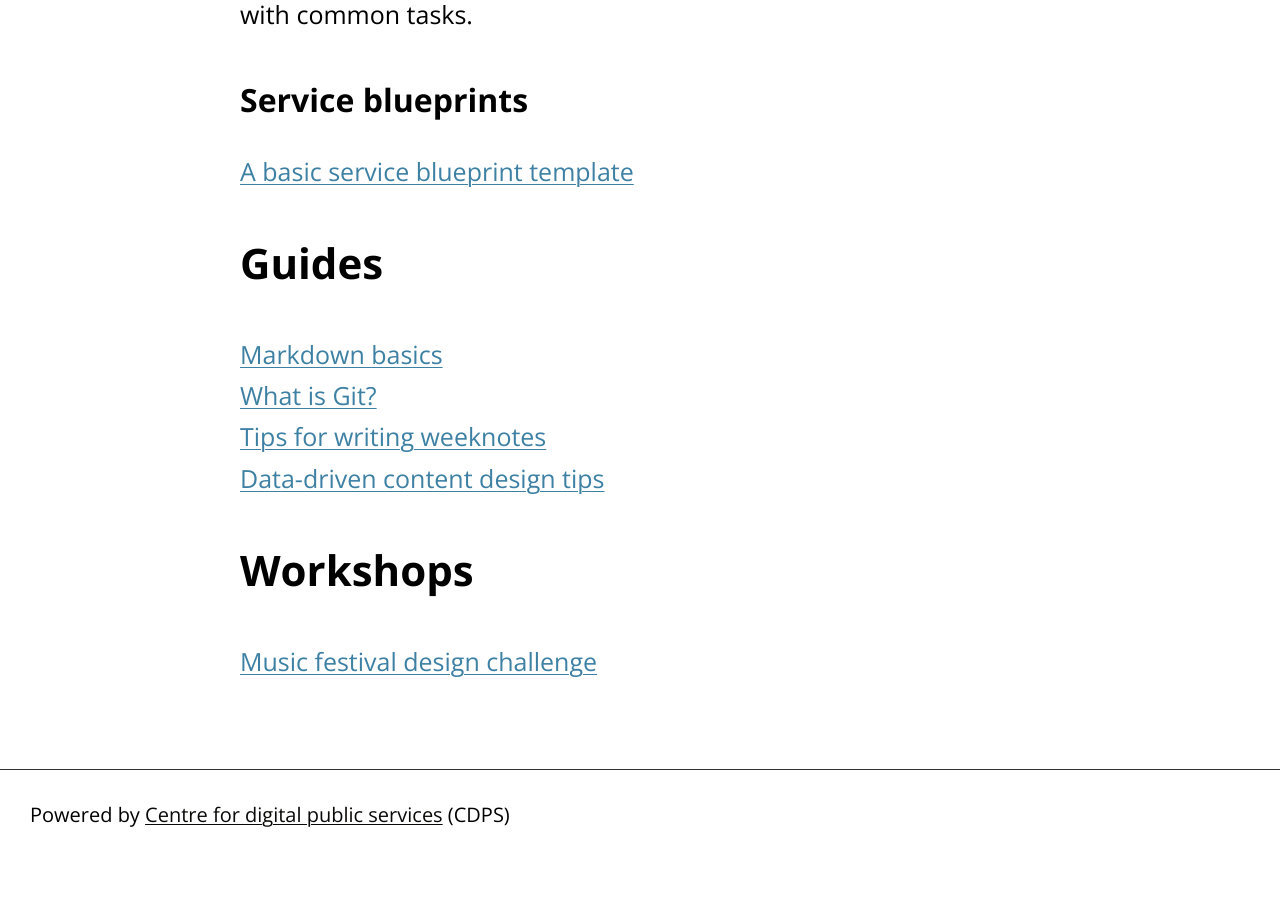
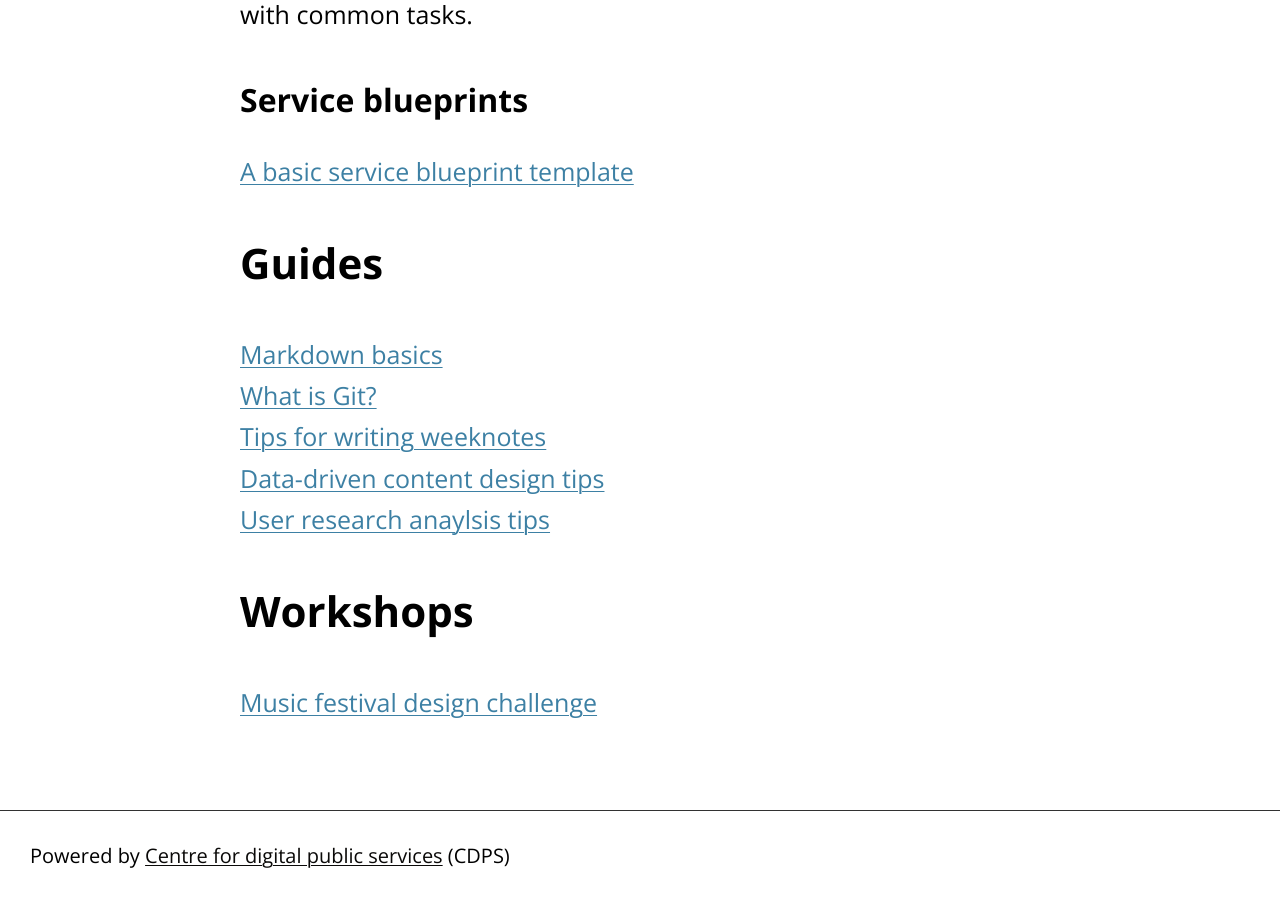
Before and after one commit to learnbymakingwales/learnbymakingwales.github.io, a Jekyll site: the page built from en/resource/index.md, in a window 1280 px wide and 900 px high, scrolled down 1443 px. Built offline with Jekyll 4.4.1, drawn with Linux system fonts in a browser that asks for light colours; before the commit the page ends 2302 px from its top, so only the background shows below that.

Commit message:
adds UR analysis tips to resource page

```diff
--- a/en/resource/index.md
+++ b/en/resource/index.md
@@ -38,6 +38,7 @@ There is some [documentation](https://github.com/learnbymakingwales/project-site
 * [What is Git?](/en/resource/what-is-git.html)
 * [Tips for writing weeknotes](/en/resource/tips-for-writing-weeknotes.html)
 * [Data-driven content design tips](/en/resource/content-design-tips.html)
+* [User research anaylsis tips](/en/resource/user-research-analysis-tips.html)
 {: .app-list--plain}
 
 ## Workshops
```
